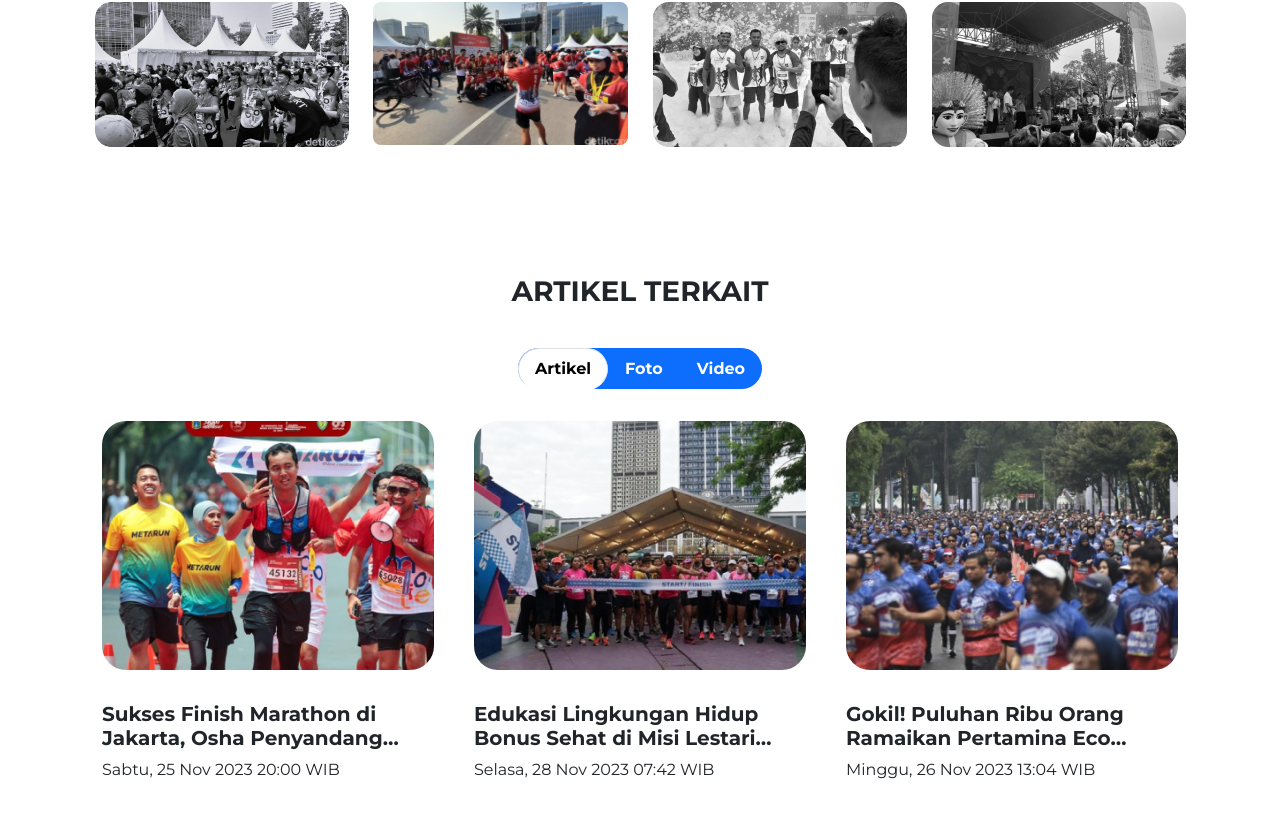
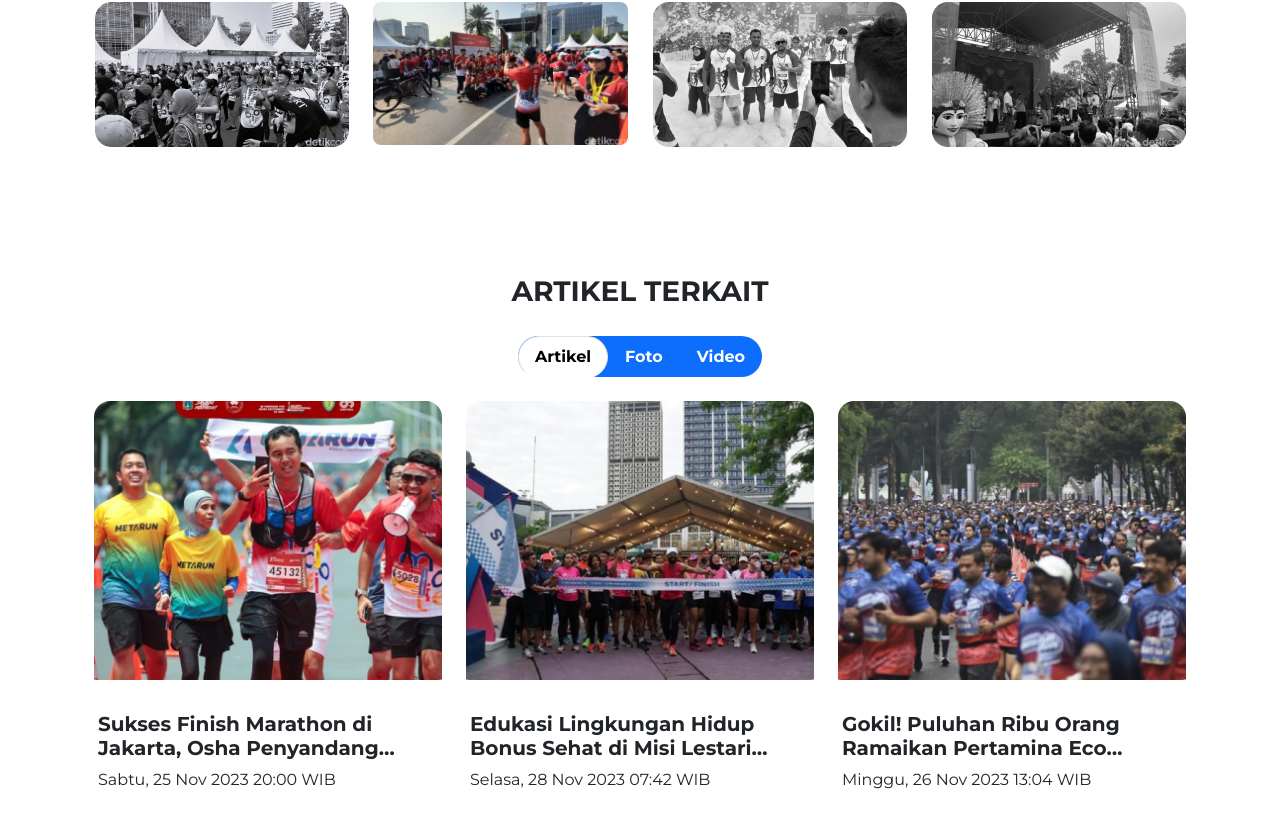
Before and after one commit to dindarosalin/Detikcom_FrontendDesignAssignment_dindarosalin, a React (Vite) app: page / in a window 1280 px wide. Shown: the part 2713-3533 px from the top of the page. Built offline with nearby package versions, Linux system fonts and the light colour scheme.

Commit message:
update berita, footer, hero

```diff
--- a/src/components/berita.jsx
+++ b/src/components/berita.jsx
@@ -15,7 +15,7 @@
     <div className='berita pb-5'>
       <Container className='p-4 pb-5'>
         <div className='text-center'>
-          <h3 className='text-center fw-bolder m-3'>ARTIKEL TERKAIT</h3>
+          <h3 className='text-center fw-bolder m-3 mb-1'>ARTIKEL TERKAIT</h3>
           <Nav fill variant="tabs" className='rounded-pill bg-primary mb-4 d-inline-flex m-4' activeKey={activeTab} onSelect={handleTabChange}>
             <Nav.Item >
               <Nav.Link eventKey="artikel" className='rounded-pill'>Artikel</Nav.Link>
@@ -31,22 +31,28 @@
         <Row xs={1} sm={2} md={3} className='g-4 mb-5 pb-5'>
           {artikel.map((artikel) => (
             <Col key={artikel.id}>
-              <Card className='border-0 position-relative'>
+              <Card className='border-0 position-relative rounded-4 card-artikel'>
                 {activeTab !== 'artikel' && (
-                  <span className={`position-absolute top-0 end-0 m-3 text-white bg-black bg-opacity-50 rounded p-1 ${activeTab !== 'artikel' ? '' : 'd-none'}`}>
+                  <span className={`position-absolute top-0 start-0 m-2 text-white bg-black bg-opacity-50 rounded p-1 ${activeTab !== 'artikel' ? '' : 'd-none'}`}>
                     {activeTab === 'foto' ? <ImageFill className="m-1" /> : <CameraVideoFill className="m-1" />}
                     {activeTab === 'foto' ? artikel.foto : artikel.video}
                   </span>
                 )}
-                <Card.Img variant='top' src={artikel.image} className='rounded-5 card-image p-2' />
-                <Card.Body className='p-2'>
-                  <Card.Title className='mt-3 card-ttl fw-bold'>
-                    {artikel.title}
-                  </Card.Title>
-                  <Card.Text>
-                    {artikel.datetime}
-                  </Card.Text>
-                </Card.Body>
+                <Row sm={1} md={1} lg={1}>
+                  <Col className='p-0'>
+                    <Card.Img variant='top' src={artikel.image} className='rounded-4 card-image' />
+                  </Col>
+                  <Col className='p-0'>
+                    <Card.Body className='p-2 m-2'>
+                      <Card.Title className='mt-3 fw-bold card-title-artikel'>
+                        {artikel.title}
+                      </Card.Title>
+                      <Card.Text className='card-text-artikel'>
+                        {artikel.datetime}
+                      </Card.Text>
+                    </Card.Body>
+                  </Col>
+                </Row>
               </Card>
             </Col>
           ))}
--- a/src/components/footer.jsx
+++ b/src/components/footer.jsx
@@ -1,27 +1,26 @@
-// footer.jsx
 import './styles/footer.css';
 import { Row, Col, Container, Image, ListGroup, } from 'react-bootstrap';
 
 const Footer = () => {
   return (
     <div className='bg-footer'>
-    <Container>
-        <Row>
+      <Container>
+        <Row className='img-foo'>
           <Image
             src='/assets/Mask group.png'
             alt='logo event'
             className='m-3 img-footer mt-4'
           />
         </Row>
-        <Row>
-          <Col lg={8} md={7} sm={12} className='m-3'>
-            <p className='text-white'>
+        <Row className='justify-content-between'>
+          <Col className='m-3'>
+            <p className='text-white text-footer'>
               Event olahraga lari sejauh 10 kilometer yang diselenggarakan oleh Detikhealth secara gratis untuk masyarakat Indonesia. Ajak keluarga dan kerabat anda untuk ikut keseruan Sudirman Run 2023 lalu menangkan hadiah utama serta doorprize dengan total puluhan juta rupiah
             </p>
           </Col>
-          <Col lg={3} md={4} sm={12} className='pt-3'>
+          <Col lg={3} md={4} sm={12} className='pt-3 '>
             <p className='text-center text-white mb-1'>connect with us</p>
-            <ListGroup horizontal className='mb-2 border-0 d-flex justify-content-center align-items-center list-group-item-primary list-group-horizontal'>
+            <ListGroup horizontal className='mb-2 border-0 d-flex justify-content-center list-group-item-primary list-group-horizontal'>
               <ListGroup.Item className='p-0 me-2'>
                 <Image src='/logo/icons8-facebook.svg' alt='logo social media' />
               </ListGroup.Item>
@@ -44,7 +43,7 @@
         <Row>
           <p className='text-white m-3'>Copyright @ 2023 detikcom. All right reserved</p>
         </Row>
-    </Container>
+      </Container>
     </div>
   );
 };
--- a/src/components/hero.jsx
+++ b/src/components/hero.jsx
@@ -1,10 +1,10 @@
-import './styles/hero.css'
-import { Button, Image, Container } from 'react-bootstrap'
+import './styles/hero.css';
+import { Button, Image, Container } from 'react-bootstrap';
 
 const Hero = () => {
   return (
     <div className="hero-img">
-      <Container className='d-lg-flex align-items-start justify-content-start mb-5'>
+      <Container className='d-lg-flex align-items-lg-start justify-content-lg-start mb-5'>
         <div className="mb-5 d-flex flex-column">
           <Image src="assets/logo-event 2.png" className='logo-img' />
           <div className='my-3'>
@@ -13,7 +13,7 @@
         </div>
       </Container>
     </div>
-  )
+  );
 }
 
-export default Hero
+export default Hero;
--- a/src/components/styles/berita.css
+++ b/src/components/styles/berita.css
@@ -1,4 +1,4 @@
-.card-ttl {
+.card-title-artikel {
     -webkit-line-clamp: 2;
     -webkit-box-orient: vertical;
     overflow: hidden;
@@ -6,17 +6,26 @@
     transition: color 0.3s ease-in-out;
 }
 
-.card-ttl:hover {
+.card-artikel:hover {
     color: var(--orange);
+    cursor: pointer;
+
+    .card-text-artikel {
+        color: black;
+    }
+}
+
+.card {
+    overflow: hidden;
 }
 
 .card-image {
     transition: transform 0.3s ease-in-out;
-    overflow: hidden;
 }
 
 .card-image:hover {
     transform: scale(1.05);
+    cursor: pointer;
 }
 
 .nav {
@@ -27,8 +36,6 @@
     color: white;
     font-weight: bolder;
 }
-
-
 
 .nav-link.active {
     background-color: rgba(255, 255, 255, 0.5);
@@ -59,3 +66,15 @@
         background-image: url('../../../public/assets/bg-buttom-mobile.jpg');
     }
 }
+
+@media (min-width: 992px) {
+    .card .row {
+      flex-direction: column;
+    }
+  }
+
+  @media (max-width: 991px) {
+    .card .row {
+      flex-direction: row;
+    }
+  }
--- a/src/components/styles/footer.css
+++ b/src/components/styles/footer.css
@@ -5,12 +5,13 @@
 
 .img-footer {
     height: auto;
-    max-width: 20%;
+    max-width: 160px;
 }
 
 .list-group-item {
     border: 0;
     background: none;
+    cursor: pointer;
 }
 
 .list-group-horizontal .list-group-item {
@@ -20,3 +21,14 @@
 .list-group-item img {
     height: 32px;
 }
+
+@media (max-width: 768px) {
+    .img-foo {
+        display: block;
+        text-align: center;
+    }
+
+    .bg-footer {
+        text-align: center;
+    }
+}
--- a/src/components/styles/hero.css
+++ b/src/components/styles/hero.css
@@ -21,9 +21,11 @@
     .hero-img {
         background-image: url('../../../public/assets/bg-mobile 1.png');
         height: 943px;
+        align-items: flex-start;
     }
 
     .logo-img {
         max-height: 147px;
+        margin-top: 10rem;
     }
 }
```
